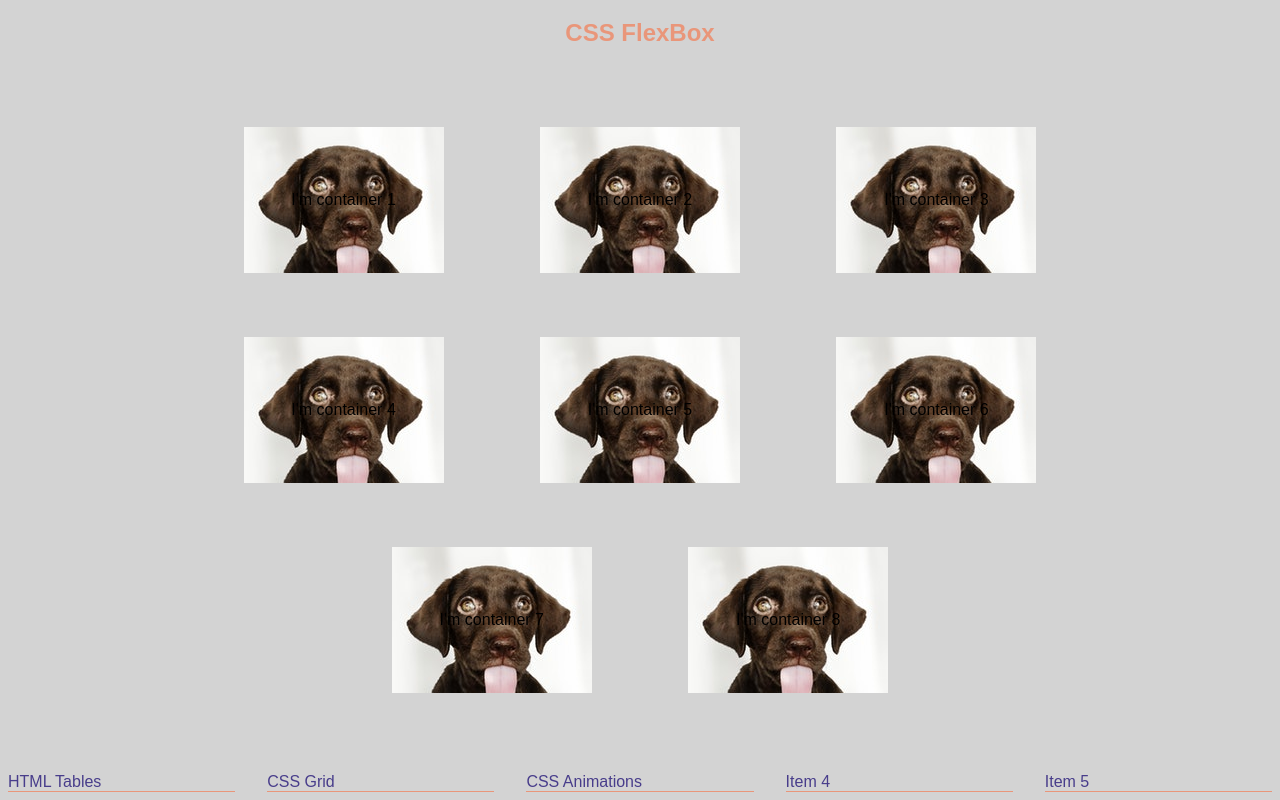
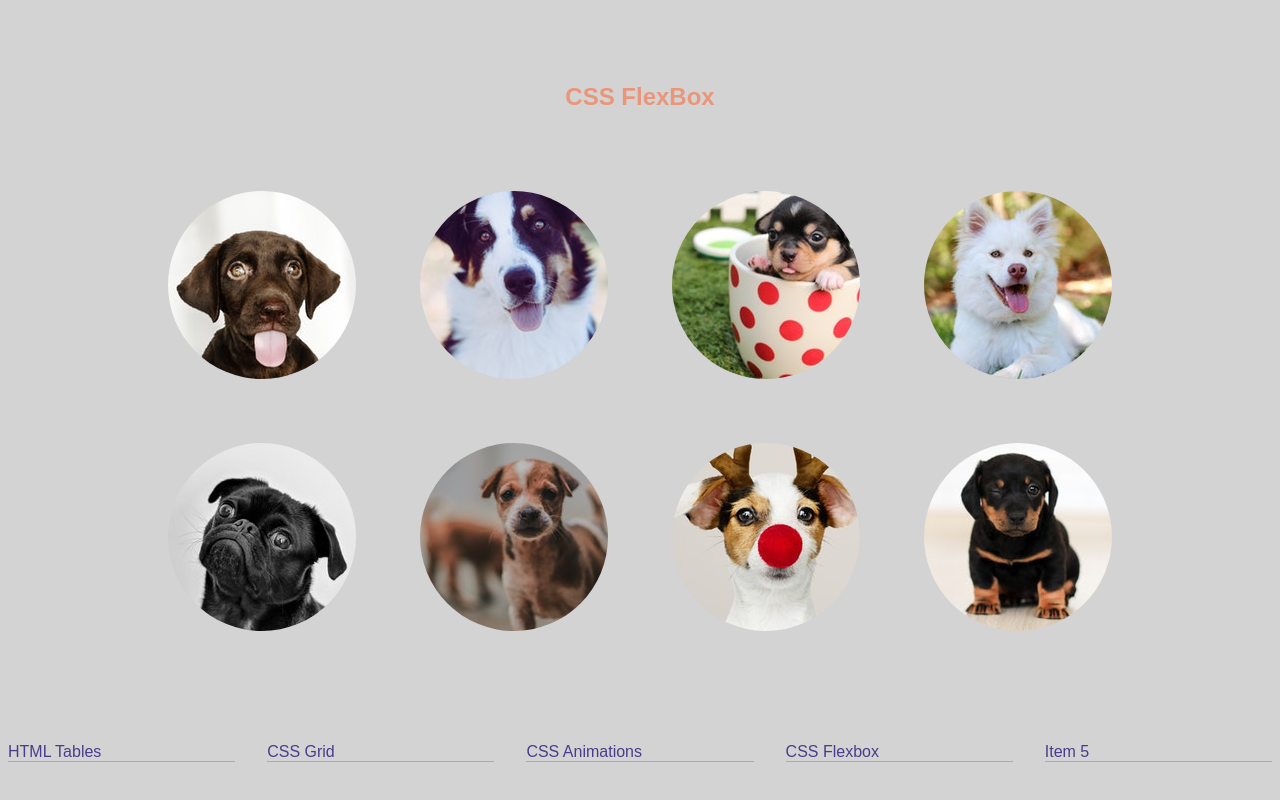
Before and after one commit to collin-tx/Cheatsheet, a plain HTML site: page index.html in a window 1280 px wide. Shown: the part 1675-2475 px from the top of the page. After the commit the page ends 2445 px from the top, so only its background shows below. Drawn offline with Linux system fonts and the light colour scheme.

Commit message:
Added Flexbox and puppy profiles

```diff
--- a/index.html
+++ b/index.html
@@ -122,14 +122,14 @@
     <div id="flexbox">
         <h2>CSS FlexBox</h2>
         <div class="flex-container">
-            <div class="flex">I'm container 1</div>
-            <div class="flex">I'm container 2</div>
-            <div class="flex">I'm container 3</div>
-            <div class="flex">I'm container 4</div>
-            <div class="flex">I'm container 5</div>
-            <div class="flex">I'm container 6</div>
-            <div class="flex">I'm container 7</div>
-            <div class="flex">I'm container 8</div>
+            <div class="flex flex-1"></div>
+            <div class="flex flex-2"></div>
+            <div class="flex flex-3"></div>
+            <div class="flex flex-4"></div>
+            <div class="flex flex-5"></div>
+            <div class="flex flex-6"></div>
+            <div class="flex flex-7"></div>
+            <div class="flex flex-8"></div>
         </div>
     </div>
 
@@ -139,7 +139,7 @@
             <a href="#tables">HTML Tables</a>
             <a href="#grid">CSS Grid</a>
             <a href="#animations">CSS Animations</a>
-            <a href="#">Item 4</a>
+            <a href="#flexbox">CSS Flexbox</a>
             <a href="#">Item 5</a>
         </div>
     </footer>
--- a/styles.css
+++ b/styles.css
@@ -48,7 +48,8 @@ td {
 
 .grid-container {
     border: 1px solid salmon;
-    height: 5rem;
+    height: 7rem;
+    width: 7rem;
     background: lightslategray;
     color: white;
     align-content: center;
@@ -139,7 +140,9 @@ td {
     }
 }
 
-.animate-img img {}
+.animate-img img {
+    border-radius: 50%;
+}
 
 
 /* Flexbox */
@@ -155,8 +158,42 @@ td {
 
 .flex {
     padding: 4rem;
+    margin: 2rem;
+    border-radius: 100%;
+    width: 60px;
+    height: 60px;
+}
+
+.flex-1 {
     background: url(img/doggy2.jpg) no-repeat center;
-    margin: 2rem;
+}
+
+.flex-2 {
+    background: url(img/doggy3.jpg) no-repeat center;
+}
+
+.flex-3 {
+    background: url(img/doggy4.jpg) no-repeat center;
+}
+
+.flex-4 {
+    background: url(img/doggy5.jpg) no-repeat center;
+}
+
+.flex-5 {
+    background: url(img/doggy6.jpg) no-repeat center;
+}
+
+.flex-6 {
+    background: url(img/doggy7.jpg) no-repeat center;
+}
+
+.flex-7 {
+    background: url(img/doggy8.jpg) no-repeat center;
+}
+
+.flex-8 {
+    background: url(img/doggy9.jpg) no-repeat center;
 }
 
 
@@ -202,4 +239,21 @@ footer .footer {
     text-decoration: none;
     color: darkslateblue;
     border-bottom: 1px darksalmon solid;
+    margin-top: 2rem;
 }
+
+@media (max-width: 780px) {
+    .css-grid {
+        grid-template-columns: 1fr 1fr 1fr;
+        height: fit-content;
+        width: fit-content;
+    }
+}
+
+@media (max-width: 1080px) {
+    .css-grid {
+        grid-template-columns: repeat(4, 1fr);
+        height: fit-content;
+        width: fit-content;
+    }
+}
```
Also changed, not shown: img/doggy3.jpg (added), img/doggy4.jpg (added), img/doggy5.jpg (added), img/doggy6.jpg (added), img/doggy7.jpg (added), img/doggy8.jpg (added), img/doggy9.jpg (added), 2 other files.
